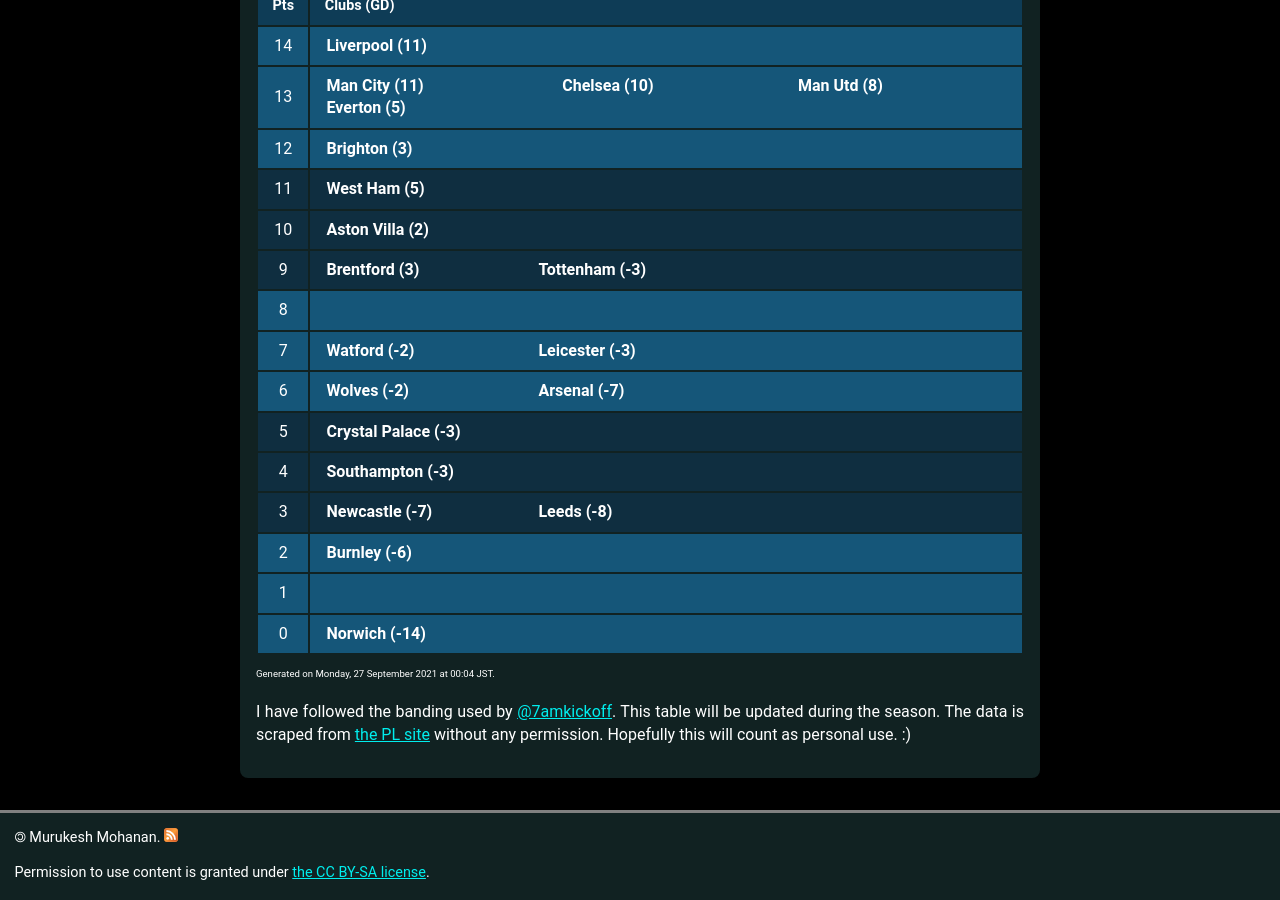
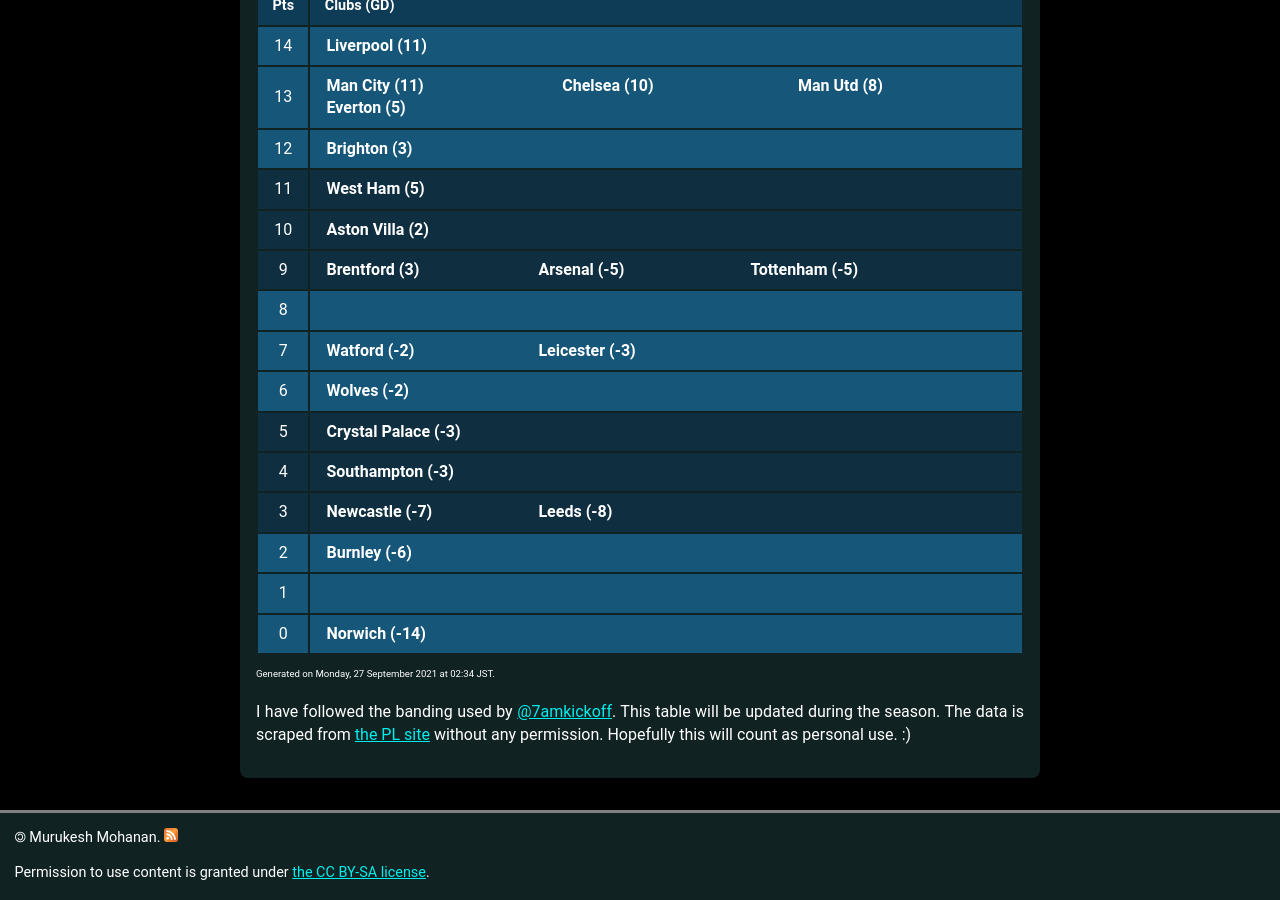
Before and after one commit to muru/muru.github.io, a Jekyll site: the page built from resources.md, in a window 1280 px wide and 900 px high, scrolled down 1459 px. Built offline with Jekyll 4.4.1, drawn with Linux system fonts in a browser that asks for light colours; some web fonts are replaced.

Commit message:
updated cann-table: Mon 27 Sep 02:34:14 JST 2021

```diff
--- a/cann-table.html
+++ b/cann-table.html
@@ -37,7 +37,8 @@
 		<td class="cann-point"> 9 </td>
 		<td class="cann-clubs">
 			<span class="club-name"> Brentford (3) </span>
-			<span class="club-name"> Tottenham (-3) </span>
+			<span class="club-name"> Arsenal (-5) </span>
+			<span class="club-name"> Tottenham (-5) </span>
 		</td>
  	</tr>
 	<tr class="cann-row-1">
@@ -56,7 +57,6 @@
 		<td class="cann-point"> 6 </td>
 		<td class="cann-clubs">
 			<span class="club-name"> Wolves (-2) </span>
-			<span class="club-name"> Arsenal (-7) </span>
 		</td>
  	</tr>
 	<tr class="cann-row-2">
@@ -96,4 +96,4 @@
 		</td>
  	</tr>
 </table>
-<span id="cann-gen-note"> Generated on  Monday, 27 September 2021 at 00:04 JST. </span>
+<span id="cann-gen-note"> Generated on  Monday, 27 September 2021 at 02:34 JST. </span>
```
